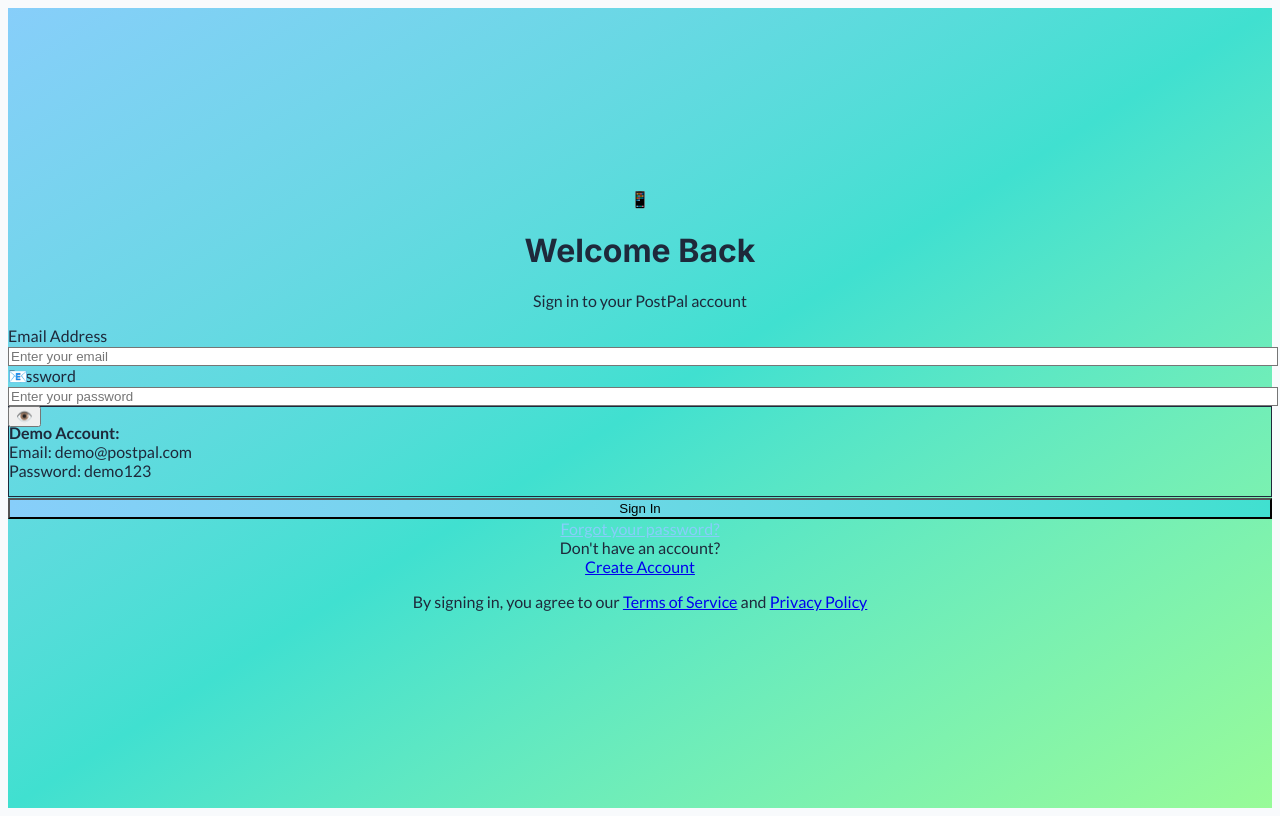
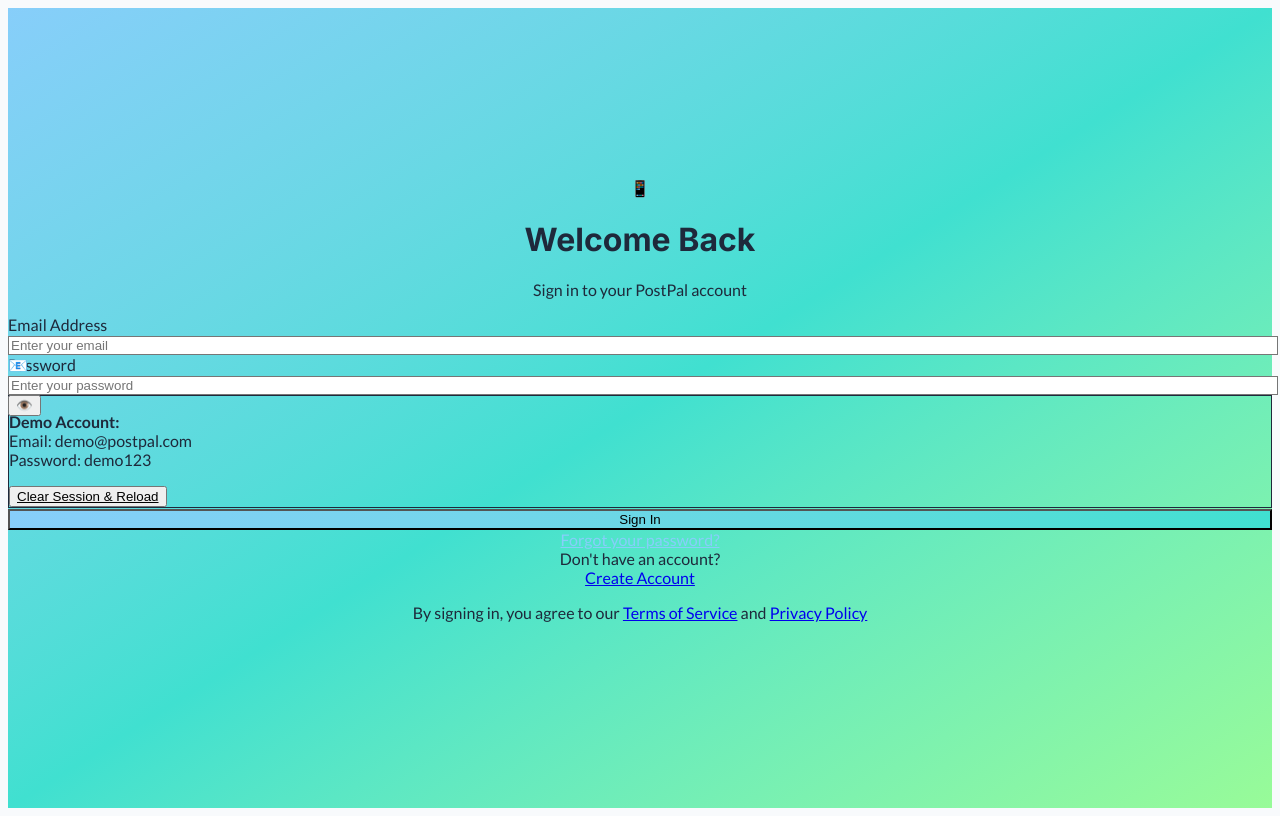
Before and after one commit to zetsu101/PostPal, a Next.js app: page /login in a window 1280 px wide. Built offline with nearby package versions, Linux system fonts and the light colour scheme.

Commit message:
🔧 Add Session Management - Clear Session Buttons

```diff
--- a/src/app/login/page.tsx
+++ b/src/app/login/page.tsx
@@ -3,25 +3,26 @@
 import React, { useState, useEffect } from "react";
 import { motion } from "framer-motion";
 import Link from "next/link";
-import { useRouter } from "next/navigation";
+import { useRouter, usePathname } from "next/navigation";
 import { useAuth } from "@/lib/auth";
 import LoadingSpinner from "@/components/LoadingSpinner";
 
 export default function LoginPage() {
   const { login, isLoading, error, isAuthenticated } = useAuth();
   const router = useRouter();
+  const pathname = usePathname();
   const [formData, setFormData] = useState({
     email: "",
     password: "",
   });
   const [showPassword, setShowPassword] = useState(false);
 
-  // Redirect to dashboard if already authenticated
+  // Redirect to dashboard if already authenticated (but only if not on login page)
   useEffect(() => {
-    if (isAuthenticated) {
+    if (isAuthenticated && pathname !== "/login") {
       router.push("/dashboard");
     }
-  }, [isAuthenticated, router]);
+  }, [isAuthenticated, router, pathname]);
 
   const handleSubmit = async (e: React.FormEvent) => {
     e.preventDefault();
@@ -137,6 +138,17 @@
                 Email: demo@postpal.com<br />
                 Password: demo123
               </p>
+              <button
+                type="button"
+                onClick={() => {
+                  localStorage.removeItem('postpal_token');
+                  localStorage.removeItem('postpal_user');
+                  window.location.reload();
+                }}
+                className="mt-2 text-blue-600 text-xs underline hover:text-blue-800"
+              >
+                Clear Session & Reload
+              </button>
             </div>
 
             {/* Submit Button */}
--- a/src/components/DashboardLayout.tsx
+++ b/src/components/DashboardLayout.tsx
@@ -93,6 +93,17 @@
                 <span className="text-lg">🚪</span>
                 Logout
               </button>
+              <button
+                onClick={() => {
+                  localStorage.removeItem('postpal_token');
+                  localStorage.removeItem('postpal_user');
+                  window.location.href = '/login';
+                }}
+                className="w-full flex items-center gap-3 px-4 py-2 text-sm text-red-600 hover:bg-red-50 hover:text-red-700 rounded-lg transition-all mt-2"
+              >
+                <span className="text-lg">🗑️</span>
+                Clear Session
+              </button>
             </div>
           )}
         </div>
```
